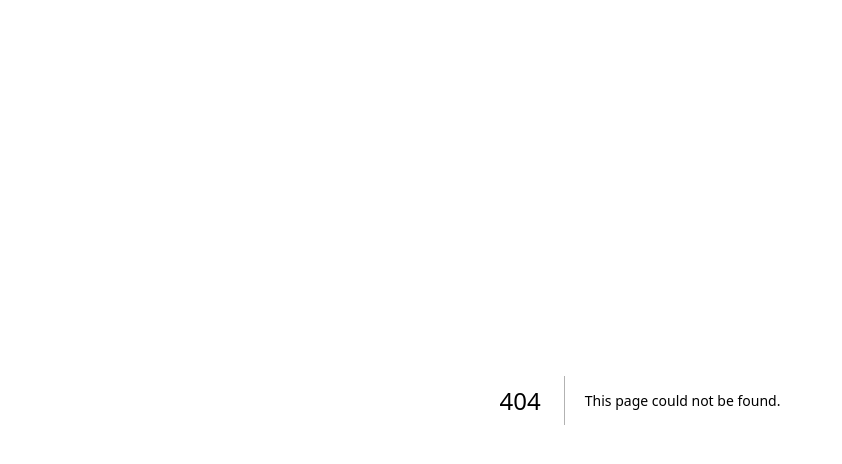
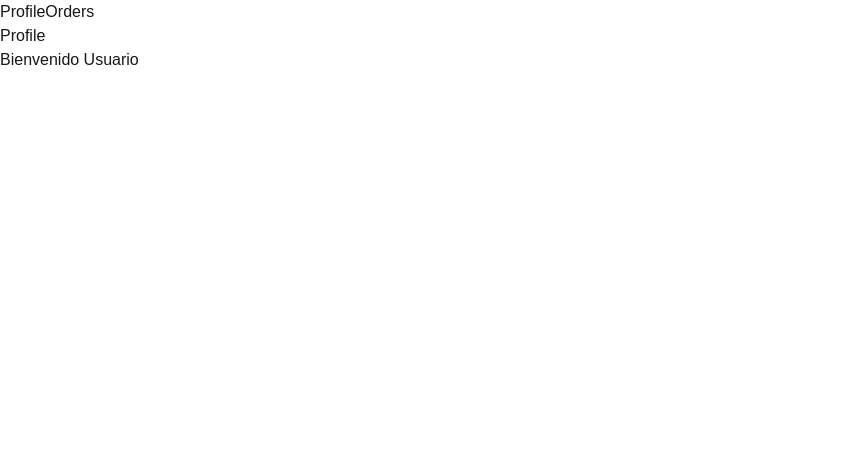
Before and after one commit to lucasmzd/iStoreBA, a Next.js app in the folder front/: page /dashboard in a window 1280 px wide. Before the commit this address had no page. Shown: the top 464 px of the page, without its empty margins (0-842 px from the left). Built offline with nearby package versions, Linux system fonts and the light colour scheme.

Commit message:
Homework 4 Routing

```diff
--- /dev/null
+++ b/front/src/app/cart/page.tsx
@@ -0,0 +1,10 @@
+import React from 'react'
+import CartView from '@/views/CartView/CartView'
+
+const Cart = () => {
+  return (
+    <CartView/>
+  )
+}
+
+export default Cart
--- /dev/null
+++ b/front/src/app/dashboard/layout.tsx
@@ -0,0 +1,14 @@
+import Link from "next/link";
+export default function DashboardLayout({children}: {children: React.ReactNode}) {
+    return (
+        <>
+            <nav>
+                <Link href="/dashboard">Profile</Link>
+                <Link href="/dashboard/orders">Orders</Link>
+            </nav>
+            <main>
+                {children}
+            </main>
+        </>
+    )
+}
--- /dev/null
+++ b/front/src/app/dashboard/orders/page.tsx
@@ -0,0 +1,10 @@
+import React from 'react'
+import OrdersView from '@/views/OrdersView/OrdersView'
+
+function Orders() {
+  return (
+    <OrdersView/>
+  )
+}
+
+export default Orders
--- /dev/null
+++ b/front/src/app/dashboard/page.tsx
@@ -0,0 +1,10 @@
+import ProfileView from '@/views/ProfileView/ProfileView'
+import React from 'react'
+
+const Dashboard = () => {
+  return (
+    <ProfileView/>
+  )
+}
+
+export default Dashboard
--- /dev/null
+++ b/front/src/app/product/[productID]/page.tsx
@@ -0,0 +1,10 @@
+import ProductDetail from '@/views/ProductDetail/ProductDetail'
+import React from 'react'
+
+const Detail:React.FC <{params: {productID: string}}>= ({params}) => {
+  return (
+    <ProductDetail />
+  )
+}
+
+export default Detail
--- /dev/null
+++ b/front/src/views/CartView/CartView.jsx
@@ -0,0 +1,9 @@
+import React from 'react'
+
+const CartView = () => {
+  return (
+    <div>CartView</div>
+  )
+}
+
+export default CartView
--- /dev/null
+++ b/front/src/views/OrdersView/OrdersView.jsx
@@ -0,0 +1,9 @@
+import React from 'react'
+
+const OrdersView = () => {
+  return (
+    <div>OrdersView</div>
+  )
+}
+
+export default OrdersView
--- /dev/null
+++ b/front/src/views/ProductDetail/ProductDetail.tsx
@@ -0,0 +1,14 @@
+import React from 'react'
+
+const ProductDetail = () => {
+  return (
+    <div>
+        <h1>Iphone</h1>
+        <p>El nuevo de apple</p>
+        <p>$999</p>
+        <button>Comprar</button>
+    </div>
+  )
+}
+
+export default ProductDetail
--- /dev/null
+++ b/front/src/views/ProfileView/ProfileView.tsx
@@ -0,0 +1,12 @@
+import React from 'react'
+
+const ProfileView = () => {
+  return (
+    <div>
+        <h1>Profile</h1>
+        <h3>Bienvenido Usuario</h3>
+    </div>
+  )
+}
+
+export default ProfileView
```
